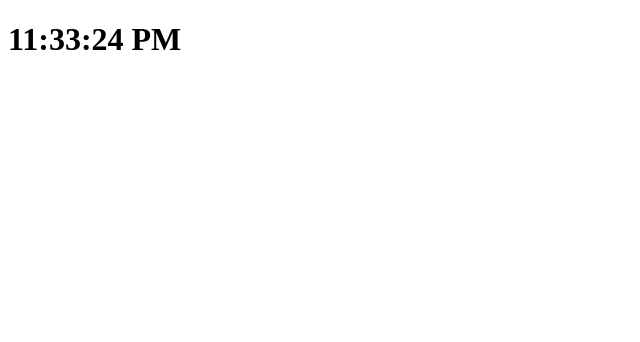
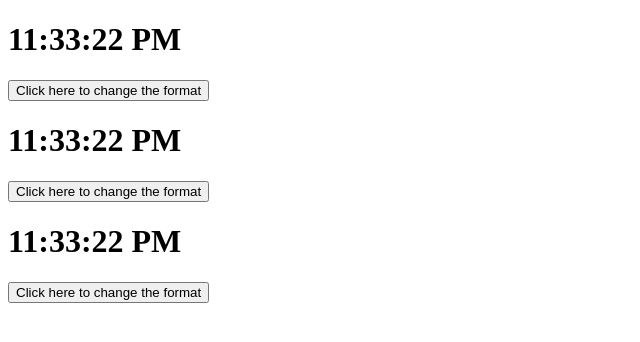
Before and after one commit to Tohid001/password_strength_meter_using_react, a React (Create React App) app: page / in a window 1280 px wide. Shown: the top 342 px of the page, without its empty margins (0-640 px from the left). Built offline with nearby package versions, Linux system fonts and the light colour scheme.

Commit message:
list and key

```diff
--- /dev/null
+++ b/src/Components/App.jsx
@@ -0,0 +1,8 @@
+import React, { Component } from "react";
+import Clocklist from "./Clocklist";
+export default class App extends Component {
+  render() {
+    const numbers = [1, 2, 3];
+    return <Clocklist numbers={numbers} />;
+  }
+}
--- /dev/null
+++ b/src/Components/Clocklist.jsx
@@ -0,0 +1,15 @@
+import React, { Component } from "react";
+import Clock from "./Clock";
+
+export default class Clocklist extends Component {
+  render() {
+    const { numbers } = this.props;
+    return (
+      <>
+        {numbers.map(() => (
+          <Clock key={Math.random()} />
+        ))}
+      </>
+    );
+  }
+}
--- a/src/Components/toggle.jsx
+++ b/src/Components/toggle.jsx
@@ -2,9 +2,9 @@ import React, { Component } from "react";
 
 class Toggle extends Component {
   render() {
-    if (!this.props.enable) {
-      return null;
-    }
+    // if (!this.props.enable)  {
+    //   return null;
+    // }
     return (
       <>
         <button onClick={() => this.props.format(this.props.local)}>
@@ -12,9 +12,7 @@ class Toggle extends Component {
             ? "Click here to change the format"
             : "go back to default"}
         </button>
-        {this.props.show && (
-          <h1>go back to the original format you asshole!</h1>
-        )}
+        {this.props.show && <h1>go back to the original format you fool!</h1>}
       </>
     );
   }
--- a/src/index.js
+++ b/src/index.js
@@ -1,5 +1,5 @@
 import React from "react";
 import ReactDOM from "react-dom";
-import Clock from "./Components/Clock";
+import App from "./Components/App";
 
-ReactDOM.render(<Clock />, document.getElementById("root"));
+ReactDOM.render(<App />, document.getElementById("root"));
```
Also changed, not shown: 1 other file (tests, documents, lock files or other folders).
